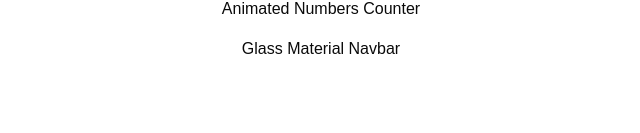
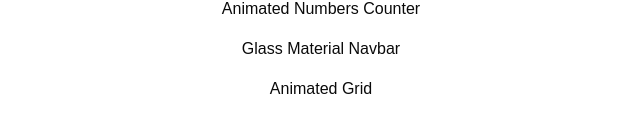
Before and after one commit to Ayusht0mar/components, a Next.js app: page / in a window 1280 px wide. Shown: the part 219-352 px from the top of the page, without its empty margins (319-959 px from the left). Built offline with nearby package versions, Linux system fonts and the light colour scheme.

Commit message:
Animated Grid added

```diff
--- a/src/app/page.tsx
+++ b/src/app/page.tsx
@@ -25,6 +25,11 @@ export default function Home() {
           >
             Glass Material Navbar
           </Link>
+          <Link
+            href="/animatedgrid/"
+          >
+            Animated Grid
+          </Link>
       </div>
     </div>
   );
```
